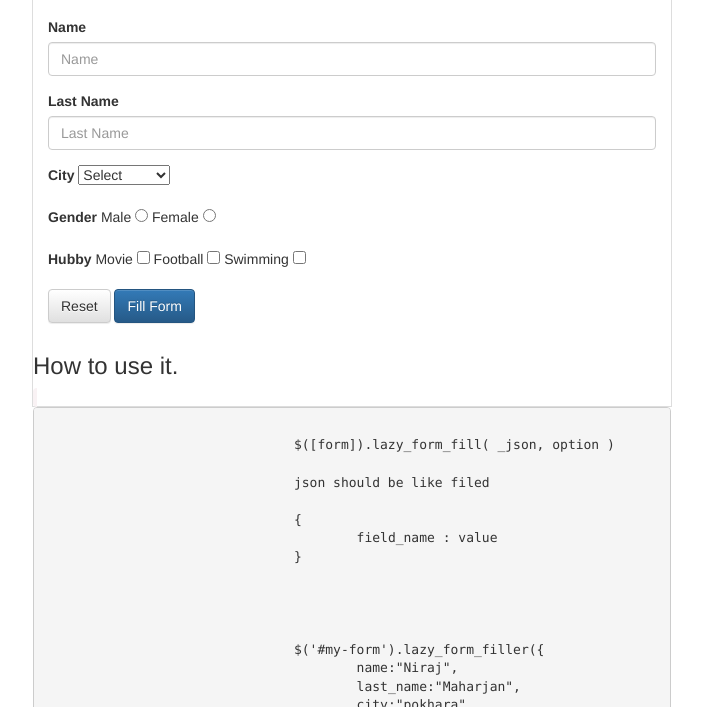
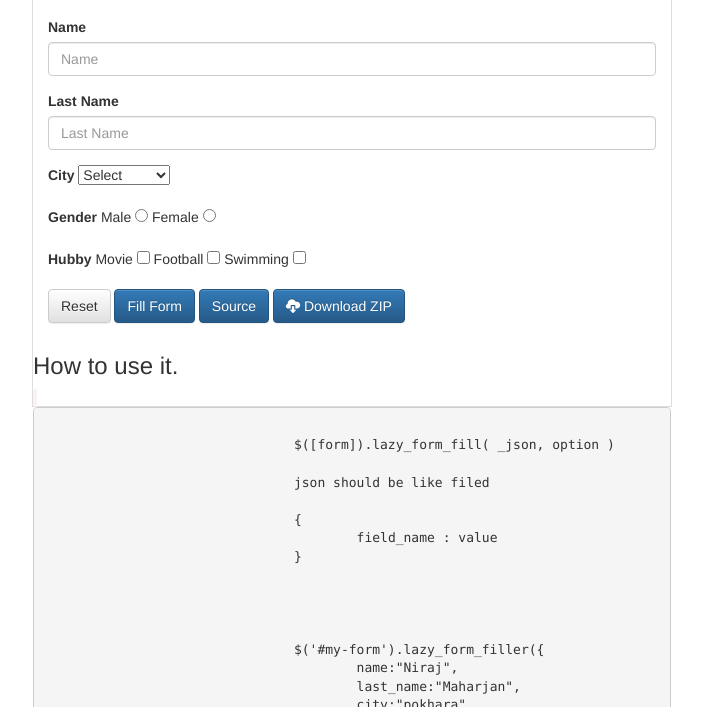
Before and after one commit to neroze/lazy-form-filler, a plain HTML site: page index.html in a window 1280 px wide. Shown: the part 93-800 px from the top of the page, without its empty margins (288-991 px from the left). Drawn offline with nearby package versions, Linux system fonts and the light colour scheme.

Commit message:
adding download button and source link

```diff
--- a/index.html
+++ b/index.html
@@ -83,6 +83,11 @@
 
 					<input type="reset" value="Reset" class="btn btn-default">
 					<input type="button" class="btn btn-primary" onclick="auto_fill()" value="Fill Form">
+					<a href="https://github.com/neroze/lazy-form-filler/tree/master" class="btn btn-primary" >Source</a>
+					<a href="https://github.com/neroze/lazy-form-filler/archive/master.zip" class="btn btn-primary" aria-label="Download the contents of neroze/lazy-form-filler as a zip file" title="Download the contents of neroze/lazy-form-filler as a zip file" rel="nofollow">
+                 <span class="glyphicon glyphicon-cloud-download"></span>
+                  Download ZIP
+                </a>
 				</div>
 			</form>
 
```
